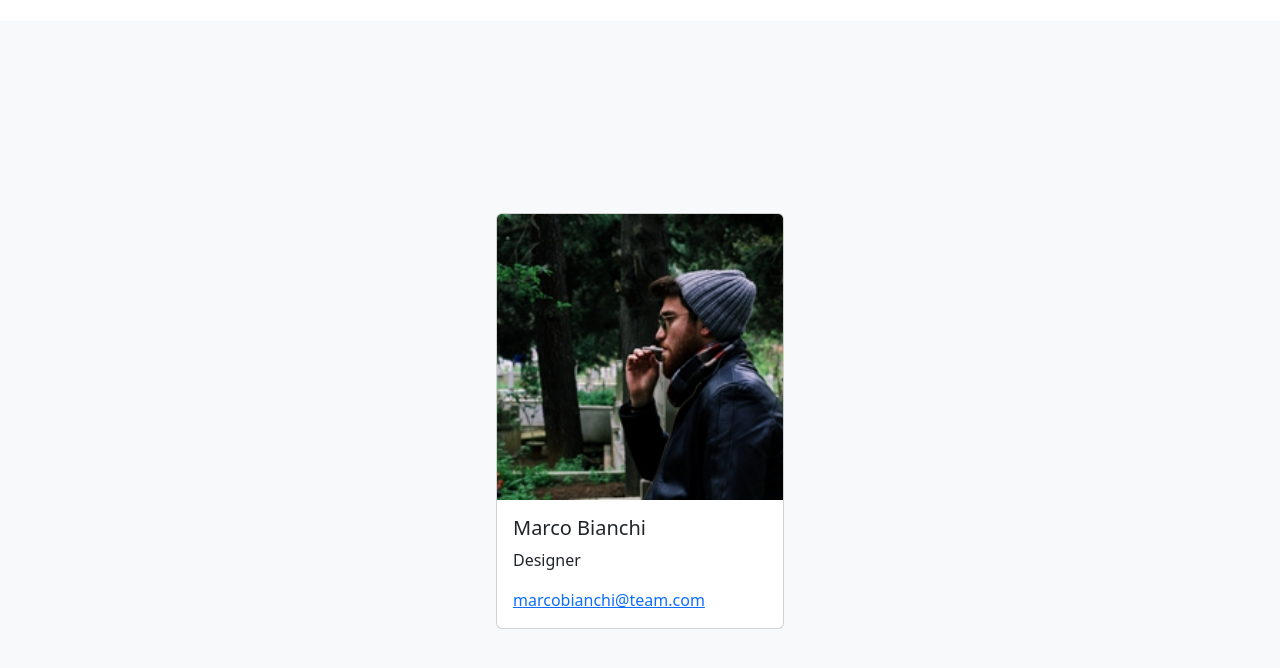
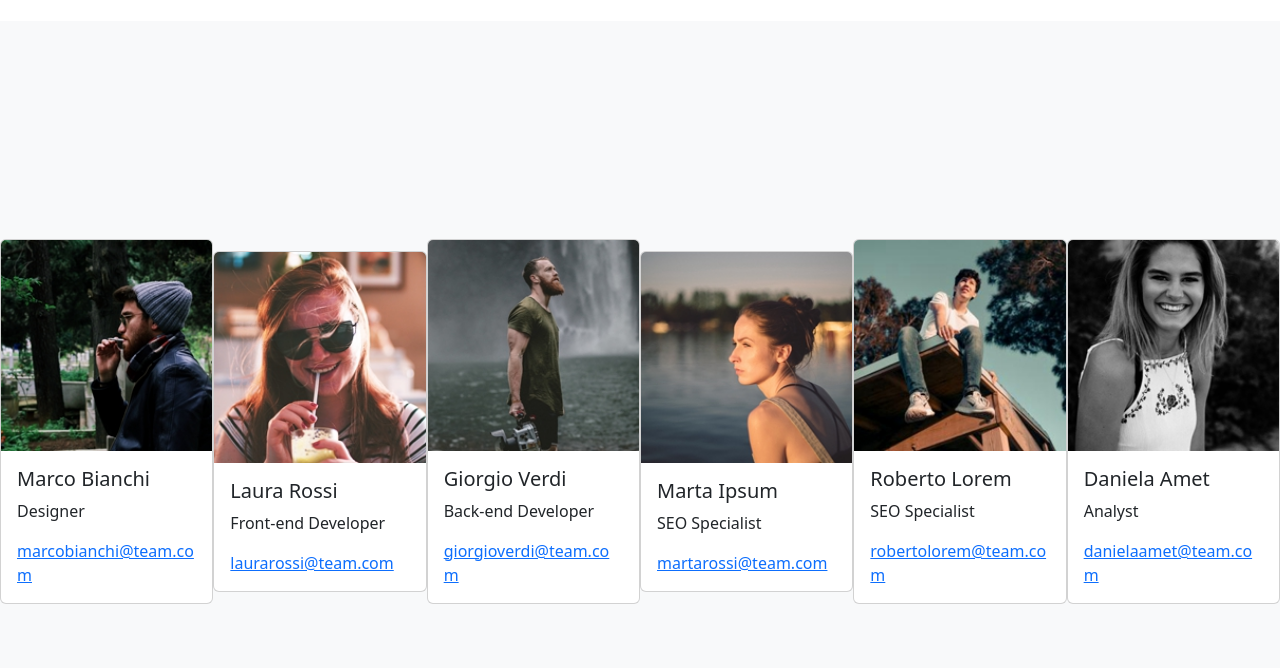
Before and after one commit to luigi-giordano/js-our-team, a plain HTML site: page assets/index.html in a window 1280 px wide. Shown: the part 156-824 px from the top of the page. Drawn offline with nearby package versions, Linux system fonts and the light colour scheme.

Commit message:
script completed

```diff
--- a/assets/index.html
+++ b/assets/index.html
@@ -17,6 +17,8 @@
 
 
   <div class="container-title py-5">
+
+
     <!-- Titolo e descrizione -->
     <div class="text-center mb-4">
       <h1 class="display-4">Team Booleaner</h1>
@@ -25,7 +27,8 @@
 
     <!-- Card -->
     <div class="container-team d-flex justify-content-center align-items-center vh-100 bg-light">
-      <div class="card" style="width: 18rem;">
+
+      <!-- <div class="card" style="width: 18rem;">
         <img src="./img/male1.png" class="card-img-top" alt="Descrizione immagine">
         <div class="card-body">
           <h5 class="card-title">Marco Bianchi</h5>
@@ -33,7 +36,10 @@
           <a href="mailto:tuoindirizzo@email.com">marcobianchi@team.com</a>
         </div>
       </div>
-    </div>
+    </div> -->
+
+
+
   </div>
 
 
@@ -41,7 +47,7 @@
 
 
   <!-- JavaScript -->
-  <script defer src="script.js"></script>
+  <script src="script.js"></script>
 </body>
 
 </html>
--- a/assets/script.js
+++ b/assets/script.js
@@ -41,3 +41,32 @@ const teamMembers = [
 //faccio due funzioni, la prima con dentro la card e le proprietà relative,
 //la seconda con gli oggetti(membri del team) e ad ogni ciclo devo richiamare la funzione che creo dalla card
 //successivamente concateno la card a una variabile
+
+const teamContainer = document.querySelector('.container-team');
+
+
+const memberCard = (member) => {
+  const {name, role, email, img} = member;
+  return `<div class="card" style="width: 18rem;">
+        <img src="./${img}" class="card-img-top" alt="">
+        <div class="card-body">
+          <h5 class="card-title">${name}</h5>
+          <p class="card-text">${role}</p>
+          <a href="mailto:tuoindirizzo@email.com">${email}</a>
+        </div>
+      </div>
+    </div>`
+
+}
+
+const memberTeam = (team) => {
+  let cards = '';
+
+  for(let member of teamMembers){
+    cards += memberCard(member);
+
+  }
+  teamContainer.innerHTML = cards;
+}
+
+memberTeam(teamMembers);
```
